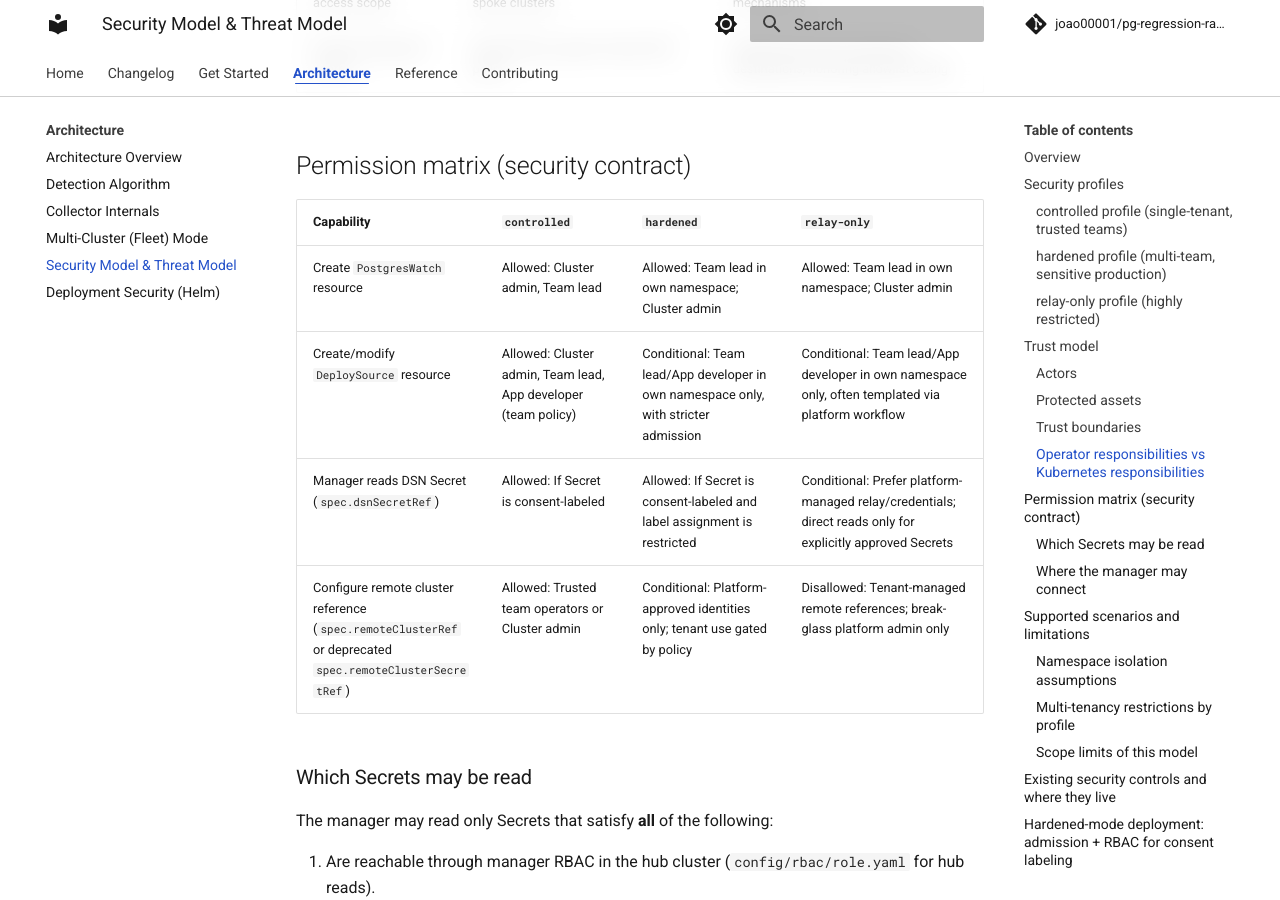
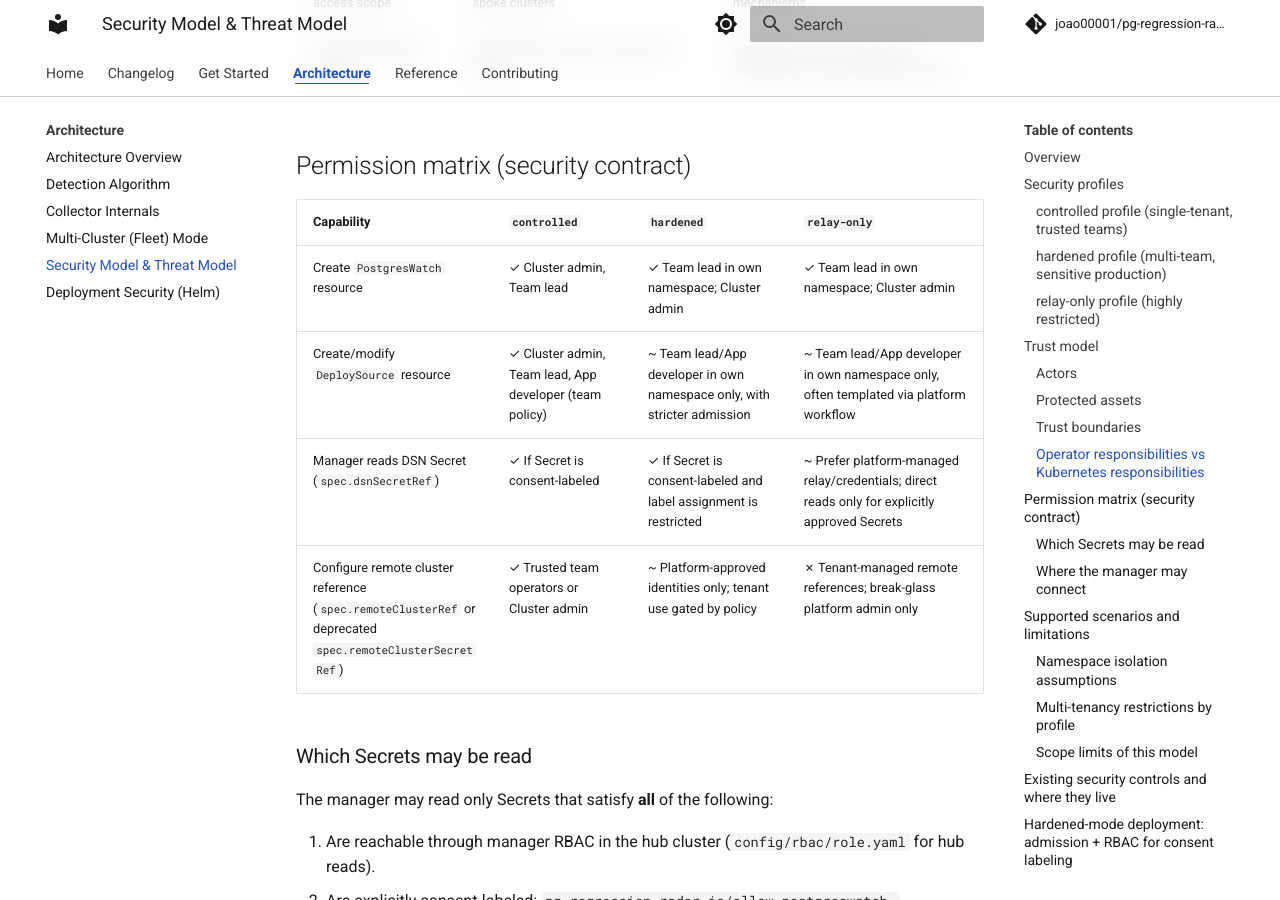
Before and after one commit to joao00001/pg-regression-radar, an MkDocs documentation site: the page built from docs/security-model.md, in a window 1280 px wide and 900 px high, scrolled down 4501 px. Built offline with MkDocs 1.6.1 and Material for MkDocs 9.7.7, drawn with Linux system fonts in a browser that asks for light colours; comment, search, counter and statistics services are not loaded; the version menu is left out.

Commit message:
docs(security): switch matrix to character symbols
Co-authored-by: joao00001 <149160126+joao00001@users.noreply.github.com>

```diff
--- a/docs/security-model.md
+++ b/docs/security-model.md
@@ -100,10 +100,10 @@ Practical example:
 
 | Capability | `controlled` | `hardened` | `relay-only` |
 |---|---|---|---|
-| Create `PostgresWatch` resource | Allowed: Cluster admin, Team lead | Allowed: Team lead in own namespace; Cluster admin | Allowed: Team lead in own namespace; Cluster admin |
-| Create/modify `DeploySource` resource | Allowed: Cluster admin, Team lead, App developer (team policy) | Conditional: Team lead/App developer in own namespace only, with stricter admission | Conditional: Team lead/App developer in own namespace only, often templated via platform workflow |
-| Manager reads DSN Secret (`spec.dsnSecretRef`) | Allowed: If Secret is consent-labeled | Allowed: If Secret is consent-labeled and label assignment is restricted | Conditional: Prefer platform-managed relay/credentials; direct reads only for explicitly approved Secrets |
-| Configure remote cluster reference (`spec.remoteClusterRef` or deprecated `spec.remoteClusterSecretRef`) | Allowed: Trusted team operators or Cluster admin | Conditional: Platform-approved identities only; tenant use gated by policy | Disallowed: Tenant-managed remote references; break-glass platform admin only |
+| Create `PostgresWatch` resource | ✓ Cluster admin, Team lead | ✓ Team lead in own namespace; Cluster admin | ✓ Team lead in own namespace; Cluster admin |
+| Create/modify `DeploySource` resource | ✓ Cluster admin, Team lead, App developer (team policy) | ~ Team lead/App developer in own namespace only, with stricter admission | ~ Team lead/App developer in own namespace only, often templated via platform workflow |
+| Manager reads DSN Secret (`spec.dsnSecretRef`) | ✓ If Secret is consent-labeled | ✓ If Secret is consent-labeled and label assignment is restricted | ~ Prefer platform-managed relay/credentials; direct reads only for explicitly approved Secrets |
+| Configure remote cluster reference (`spec.remoteClusterRef` or deprecated `spec.remoteClusterSecretRef`) | ✓ Trusted team operators or Cluster admin | ~ Platform-approved identities only; tenant use gated by policy | ✗ Tenant-managed remote references; break-glass platform admin only |
 
 ### Which Secrets may be read
 
```
